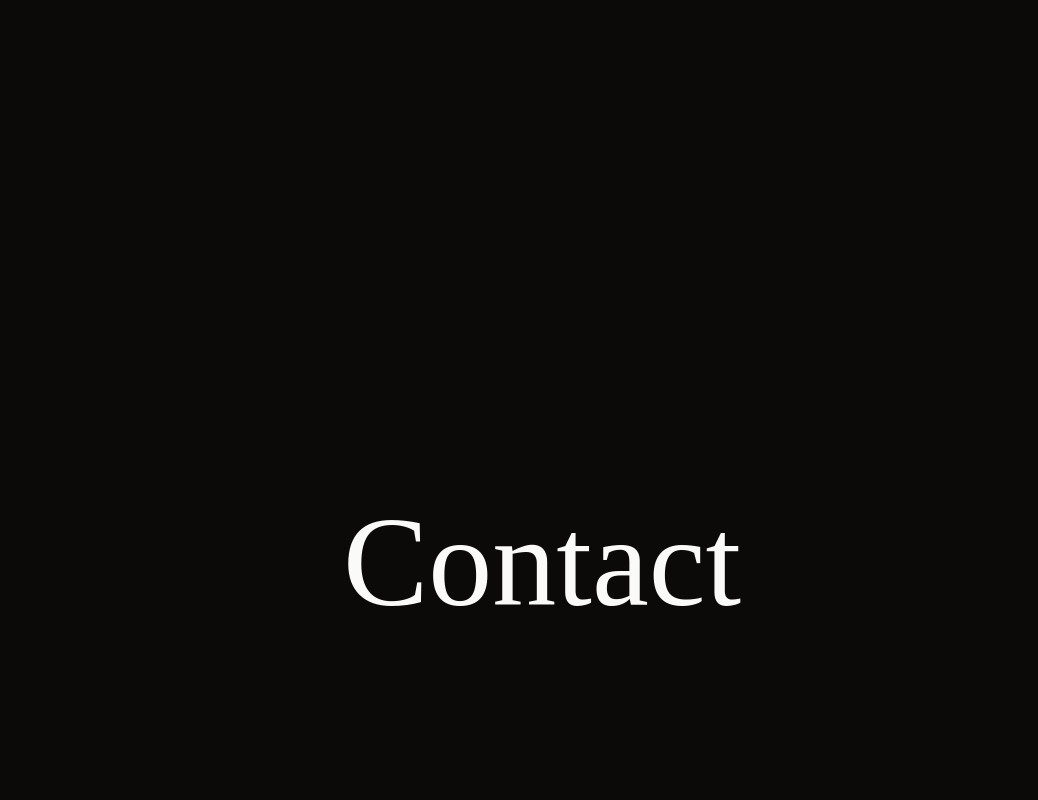
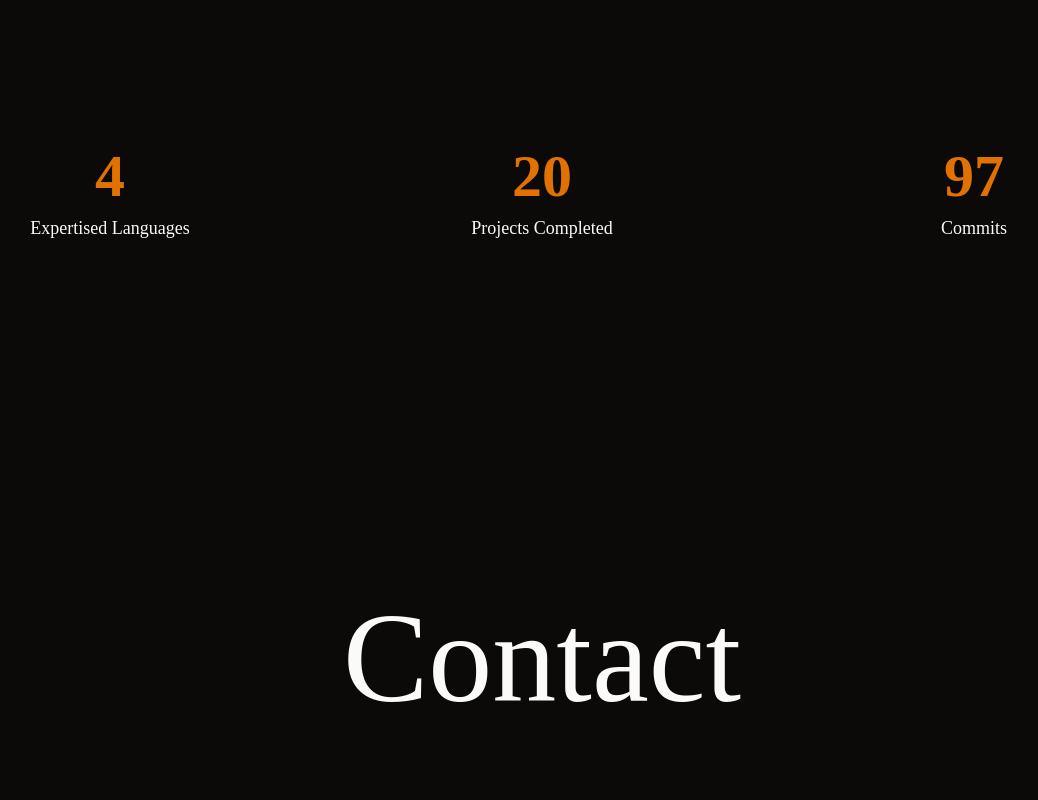
Before and after one commit to ipseekamalla1/ipseeka-portfolio, a Next.js app: page / in a window 1280 px wide. Shown: the part 760-1560 px from the top of the page, without its empty margins (98-1136 px from the left). Built offline with nearby package versions, Linux system fonts and the light colour scheme.

Commit message:
statistics completed

```diff
--- a/app/page.tsx
+++ b/app/page.tsx
@@ -1,8 +1,10 @@
+'use client'
 import AnimatedSection from "@/components/AnimatedSection";
 import { FiDownload } from "react-icons/fi";
 import { Button } from "@/components/ui/button";
 import Social from "@/components/Social";
 import Photo from "@/components/Photo"
+import Stats from "@/components/Stats";
 export default function Home() {
   return (
     <div className="h-full">
@@ -38,8 +40,13 @@ export default function Home() {
                 </div>
               </div>
             </div>
-            <div className="order-1 xl:order-none mb-8 xl:pt-8 xl:pb-24"><Photo/></div>
+            <div className="order-1 xl:order-none xl:pt-8 xl:pb-24"><Photo/></div>
           </div>
+
+
+            <Stats/>
+
+
 
           <AnimatedSection id="contact">
             <h1 className="text-9xl">Contact</h1>
--- /dev/null
+++ b/components/Stats.tsx
@@ -0,0 +1,38 @@
+import React from "react";
+import CountUp from "react-countup";
+
+const stats = [
+  {
+    nums: 4,
+    text: "Expertised Languages",
+  },
+  {
+    nums: 20,
+    text: "Projects Completed",
+  },
+  {
+    nums: 97,
+    text: "Commits",
+  },
+];
+
+const Stats = () => {
+  return (
+    <section>
+      <div className="container mx-auto">
+        <div className="grid grid-cols-1 md:grid-cols-3 gap-4 text-center">
+          {stats.map((item, index) => (
+            <div key={index} className="p-4">
+              <h2 className="text-4xl xl:text-6xl font-extrabold text-amber-600">
+                <CountUp end={item.nums} duration={5} delay={2} />
+              </h2>
+              <p className="text-lg mt-2 font-medium">{item.text}</p>
+            </div>
+          ))}
+        </div>
+      </div>
+    </section>
+  );
+};
+
+export default Stats;
--- a/package.json
+++ b/package.json
@@ -21,6 +21,7 @@
     "lucide-react": "^0.503.0",
     "next": "15.3.1",
     "react": "^19.0.0",
+    "react-countup": "^6.5.3",
     "react-dom": "^19.0.0",
     "react-icons": "^5.5.0",
     "tailwind-merge": "^3.2.0",
```
Also changed, not shown: 1 other file (tests, documents, lock files or other folders).
